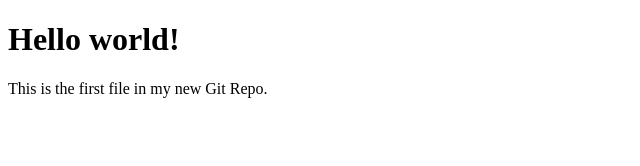
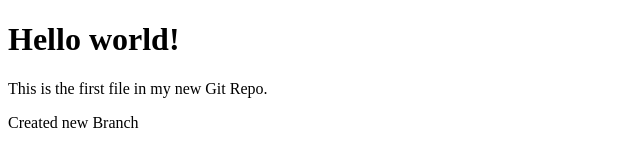
Before and after one commit to Dileep-18/hello-world, a plain HTML site: page index.html in a window 1280 px wide. Shown: the whole page, without its empty margins (0-640 px from the left). Drawn offline with Linux system fonts and the light colour scheme.

Commit message:
Created Branch

```diff
--- a/index.html
+++ b/index.html
@@ -7,6 +7,6 @@
 
 <h1>Hello world!</h1>
 <p>This is the first file in my new Git Repo.</p>
-
+<p>Created new Branch</p>
 </body>
 </html>
```
